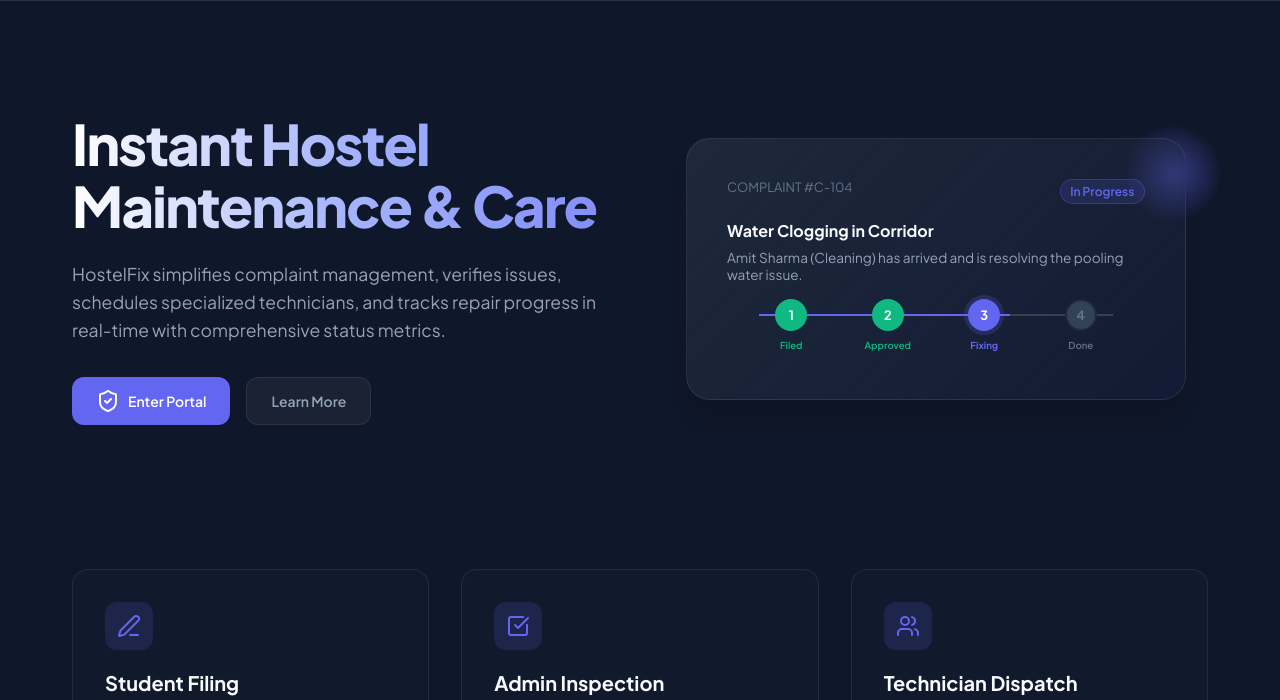
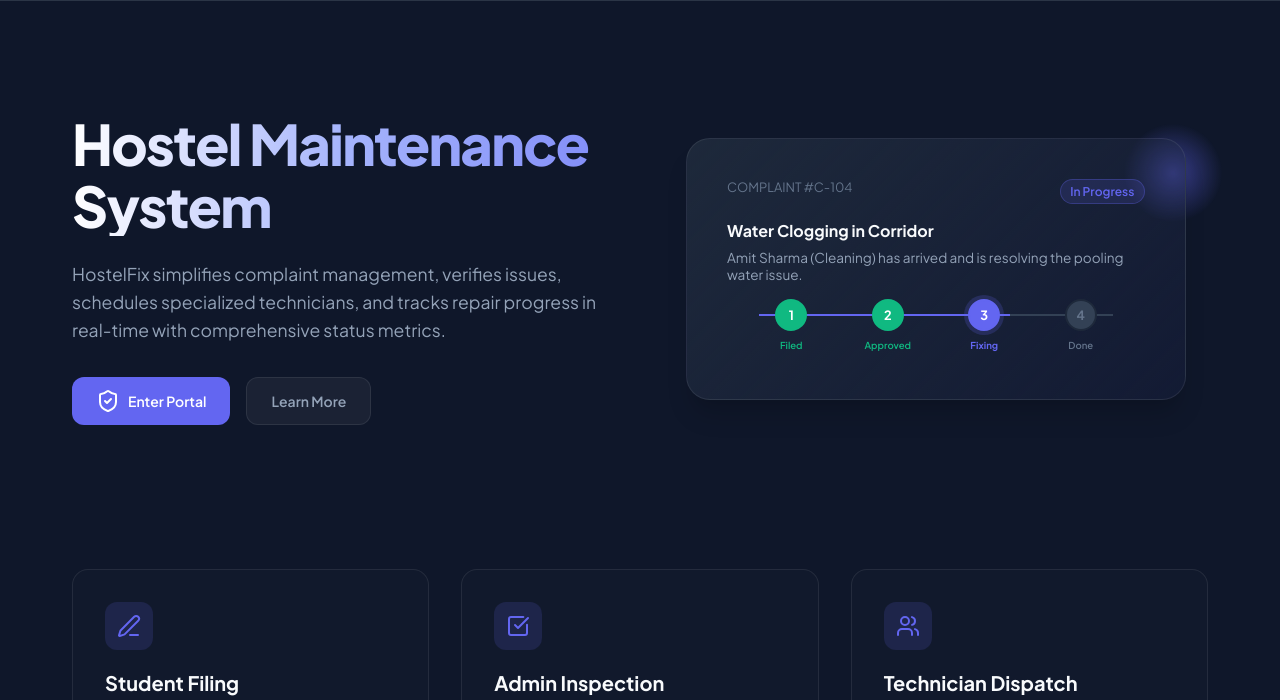
Before and after one commit to dineshwaran-coder/HOSTEL-MAINTENANCE-SYSTEM, a website: page index.html in a window 1280 px wide. Shown: the part 73-773 px from the top of the page. Drawn offline with nearby package versions, Linux system fonts and the light colour scheme; no server answers.

Commit message:
Update topic to Hostel Maintenance System

```diff
--- a/index.html
+++ b/index.html
@@ -103,7 +103,7 @@
         <div id="page-home" class="page-container active">
           <section class="hero-section">
             <div class="hero-content">
-              <h1>Instant Hostel Maintenance & Care</h1>
+              <h1>Hostel Maintenance System</h1>
               <p>HostelFix simplifies complaint management, verifies issues, schedules specialized technicians, and tracks repair progress in real-time with comprehensive status metrics.</p>
               <div class="hero-buttons">
                 <button class="btn btn-primary" id="btn-hero-login">
```
